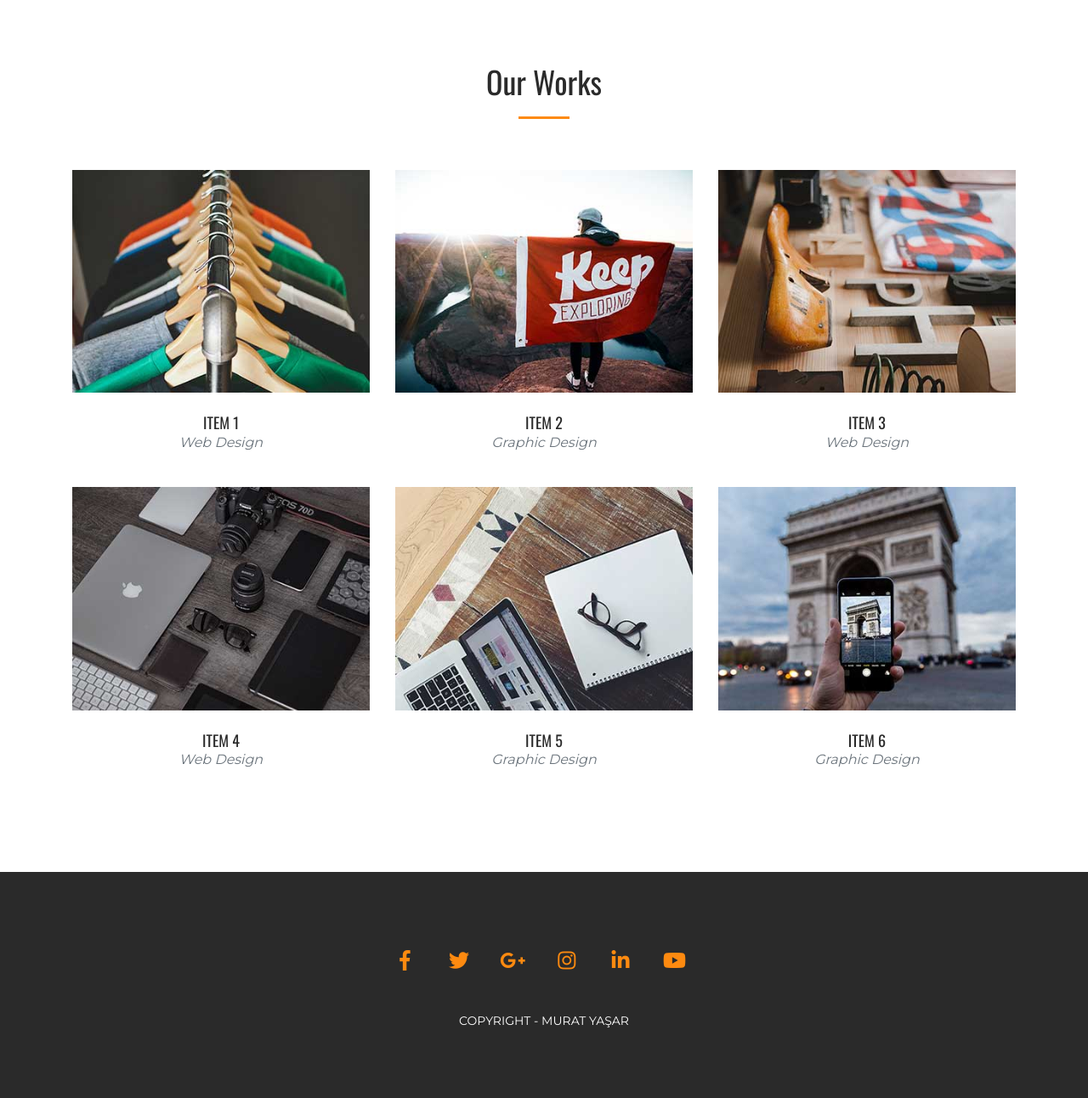
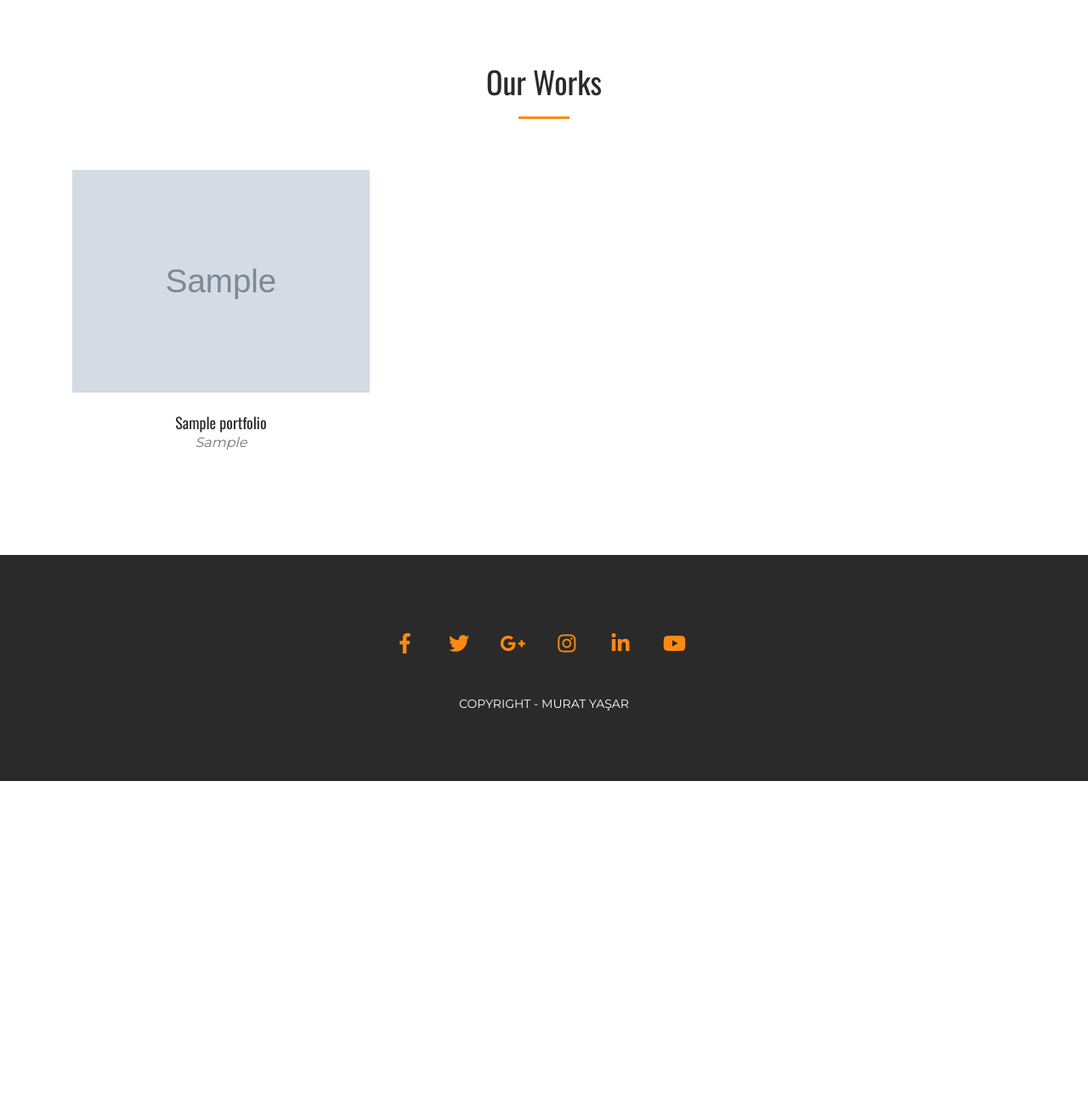
Before and after one commit to murat-yasar/CMS-PHP-MySQLi-, a PHP site: page /portfolio.php in a window 1280 px wide. Shown: the part 239-1531 px from the top of the page at 85% size. After the commit the page ends 1158 px from the top, so only its background shows below. Run offline with PHP 8.4, Linux system fonts and the light colour scheme; tables that the repository leaves empty or names only in its code hold one stand-in row (values such as "Sample post"); grey boxes marked "Sample" are stand-in pictures; some libraries are stand-ins or nearby versions.

Commit message:
Connect: portfolio page to DB

```diff
--- a/portfolio.php
+++ b/portfolio.php
@@ -1,3 +1,6 @@
+<?php include "includes/db.php"; ?>
+
+<!-- Header -->
 <?php include "includes/header.php"; ?>
 
 <!-- Navigation -->
@@ -25,90 +28,34 @@
 				</div>
 			</div>
         <div class="row">
-            <div class="col-md-4 col-sm-6 portfolio-item">
-                <a href="img/01-full.jpg" class="portfolio-link" data-lightbox="web-design" data-title="Item 1" >
+            <?php
+                $sql_query = "SELECT * FROM portfolios";
+                $portfolios = mysqli_query($conn, $sql_query);
+
+                while($portfolio = mysqli_fetch_assoc($portfolios)){
+                    $portfolioId = $portfolio['portfolio_id'];
+                    $portfolioName = $portfolio['portfolio_name'];
+                    $portfolioCategory = $portfolio['portfolio_category'];
+                    $portfolioImgSm = $portfolio['portfolio_img_sm'];
+                    $portfolioImgBg = $portfolio['portfolio_img_bg'];
+            ?>
+
+            <div class='col-md-4 col-sm-6 portfolio-item'>
+                <a href="img/<?php echo $portfolioImgSm; ?>" class="portfolio-link" data-lightbox="<?php echo $portfolioCategory; ?>" data-title="<?php echo $portfolioName; ?>" >
                     <div class="portfolio-hover">
                         <div class="portfolio-hover-content">
                             <i class="fas fa-search fa-3x"></i>
                         </div>
                     </div>
-                    <img class="img-fluid" src="img/01-thumbnail.jpg" alt="">
+                    <img class="img-fluid" src="img/<?php echo $portfolioImgBg; ?>" alt="">
                 </a>
                 <div class="portfolio-caption">
-                    <h4>ITEM 1</h4>
-                    <p class="text-muted">Web Design</p>
+                    <h4><?php echo $portfolioName; ?></h4>
+                    <p class="text-muted"><?php echo $portfolioCategory; ?></p>
                 </div>
             </div>
-            <div class="col-md-4 col-sm-6 portfolio-item">
-                <a href="img/02-full.jpg" class="portfolio-link" data-lightbox="graphic-design" data-title="Item 2" >
-                    <div class="portfolio-hover">
-                        <div class="portfolio-hover-content">
-                            <i class="fas fa-search fa-3x"></i>
-                        </div>
-                    </div>
-                    <img class="img-fluid" src="img/02-thumbnail.jpg" alt="">
-                </a>
-                <div class="portfolio-caption">
-                    <h4>ITEM 2</h4>
-                    <p class="text-muted">Graphic Design</p>
-                </div>
-            </div>
-            <div class="col-md-4 col-sm-6 portfolio-item">
-                <a href="img/03-full.jpg" class="portfolio-link" data-lightbox="web-design" data-title="Item 3" >
-                    <div class="portfolio-hover">
-                        <div class="portfolio-hover-content">
-                            <i class="fas fa-search fa-3x"></i>
-                        </div>
-                    </div>
-                    <img class="img-fluid" src="img/03-thumbnail.jpg" alt="">
-                </a>
-                <div class="portfolio-caption">
-                    <h4>ITEM 3</h4>
-                    <p class="text-muted">Web Design</p>
-                </div>
-            </div>
-            <div class="col-md-4 col-sm-6 portfolio-item">
-                <a href="img/04-full.jpg" class="portfolio-link" data-lightbox="web-design" data-title="Item 4" >
-                    <div class="portfolio-hover">
-                        <div class="portfolio-hover-content">
-                            <i class="fas fa-search fa-3x"></i>
-                        </div>
-                    </div>
-                    <img class="img-fluid" src="img/04-thumbnail.jpg" alt="">
-                </a>
-                <div class="portfolio-caption">
-                    <h4>ITEM 4</h4>
-                    <p class="text-muted">Web Design</p>
-                </div>
-            </div>
-            <div class="col-md-4 col-sm-6 portfolio-item">
-                <a href="img/05-full.jpg" class="portfolio-link" data-lightbox="graphic-design" data-title="Item 5" >
-                    <div class="portfolio-hover">
-                        <div class="portfolio-hover-content">
-                            <i class="fas fa-search fa-3x"></i>
-                        </div>
-                    </div>
-                    <img class="img-fluid" src="img/05-thumbnail.jpg" alt="">
-                </a>
-                <div class="portfolio-caption">
-                    <h4>ITEM 5</h4>
-                    <p class="text-muted">Graphic Design</p>
-                </div>
-            </div>
-            <div class="col-md-4 col-sm-6 portfolio-item">
-                <a href="img/06-full.jpg" class="portfolio-link" data-lightbox="graphic-design" data-title="Item 6" >
-                    <div class="portfolio-hover">
-                        <div class="portfolio-hover-content">
-                            <i class="fas fa-search fa-3x"></i>
-                        </div>
-                    </div>
-                    <img class="img-fluid" src="img/06-thumbnail.jpg" alt="">
-                </a>
-                <div class="portfolio-caption">
-                    <h4>ITEM 6</h4>
-                    <p class="text-muted">Graphic Design</p>
-                </div>
-            </div>
+
+            <?php } ?>
         </div>
     </div>
 </section>
```
